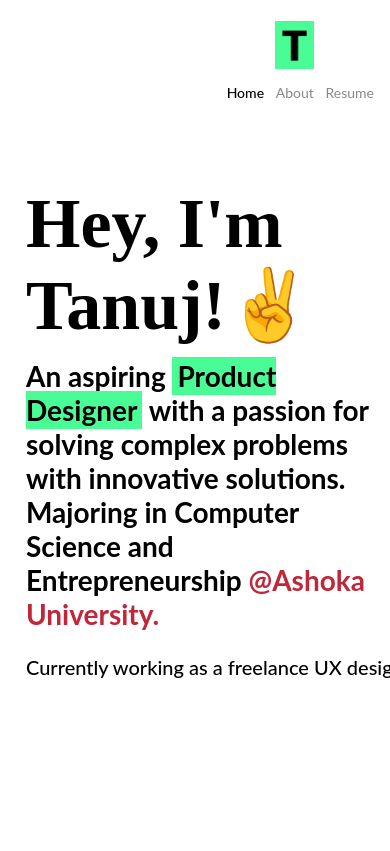
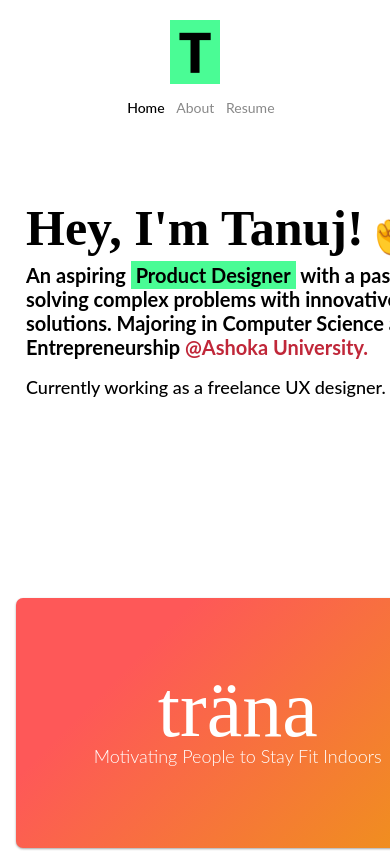
Before and after one commit to TanujSood/tanujsood.github.io, a Gatsby site: page / in a window 390 px wide. Shown: the top 851 px of the page. Built offline with nearby package versions, Linux system fonts and the light colour scheme; Gatsby itself is replaced by a stand-in of ours.

Commit message:
Minor Responsiveness Updates

```diff
--- a/src/components/Navbar.js
+++ b/src/components/Navbar.js
@@ -6,7 +6,7 @@ import { Link } from "gatsby"
 
 const Navbar = ({ siteTitle }) => (
   <body class="grid">
-        <header class="c12">
+        <header class="col-12">
             <div class="hero">
                 <div class="header">
                   <div class="logo-div">
--- a/src/components/layout.css
+++ b/src/components/layout.css
@@ -328,6 +328,10 @@ h6 {
     grid-column: 2 /12;
   }
 
+  .col-12 {
+    grid-column: 1 /12;
+  }
+
   .c6 {
     grid-column: 4 / 10;
   }
@@ -393,7 +397,7 @@ h6 {
 
   .heading{
     font-family: Lato-Black;
-    font-size: 70px;
+    font-size: 50px;
     margin-bottom: -10px;
     vertical-align: middle;
     margin-top: 7vh;
@@ -428,7 +432,7 @@ h6 {
   }
 
   .logo{
-      height: 3em;
+      height: 4em;
       transition: 1.5s ease-in-out;
       vertical-align: middle;
       align-self: left;
@@ -522,15 +526,15 @@ h6 {
   }
 
   .smm{
-    font-size: 28px;
-    max-width: 80%;
+    font-size: 20px;
+    max-width: 100%;
     font-family: Lato;
   }
 
   .smm2{
     font-family: Lato;
     font-weight: 500;
-    font-size: 20px;
+    font-size: 18px;
     padding-bottom: 18vh;
   }
 
@@ -571,13 +575,30 @@ h6 {
     margin-top: -20px;
   }
 
-  @media screen and (min-width: 700px) {
+  @media screen and (min-width: 1000px) {
     /* GLOBAL */
     .content-web {
         display: flex;
     }
     .content-mobile {
         display: none;
+    }
+
+    .col-12 {
+      grid-column: 2 /12;
+    }
+
+    .smm{
+      font-size: 28px;
+      max-width: 80%;
+    }
+
+    .smm2{
+      font-size: 20px;
+    }
+
+    .heading{
+      font-size: 70px;
     }
 
     /* GRID */
```
